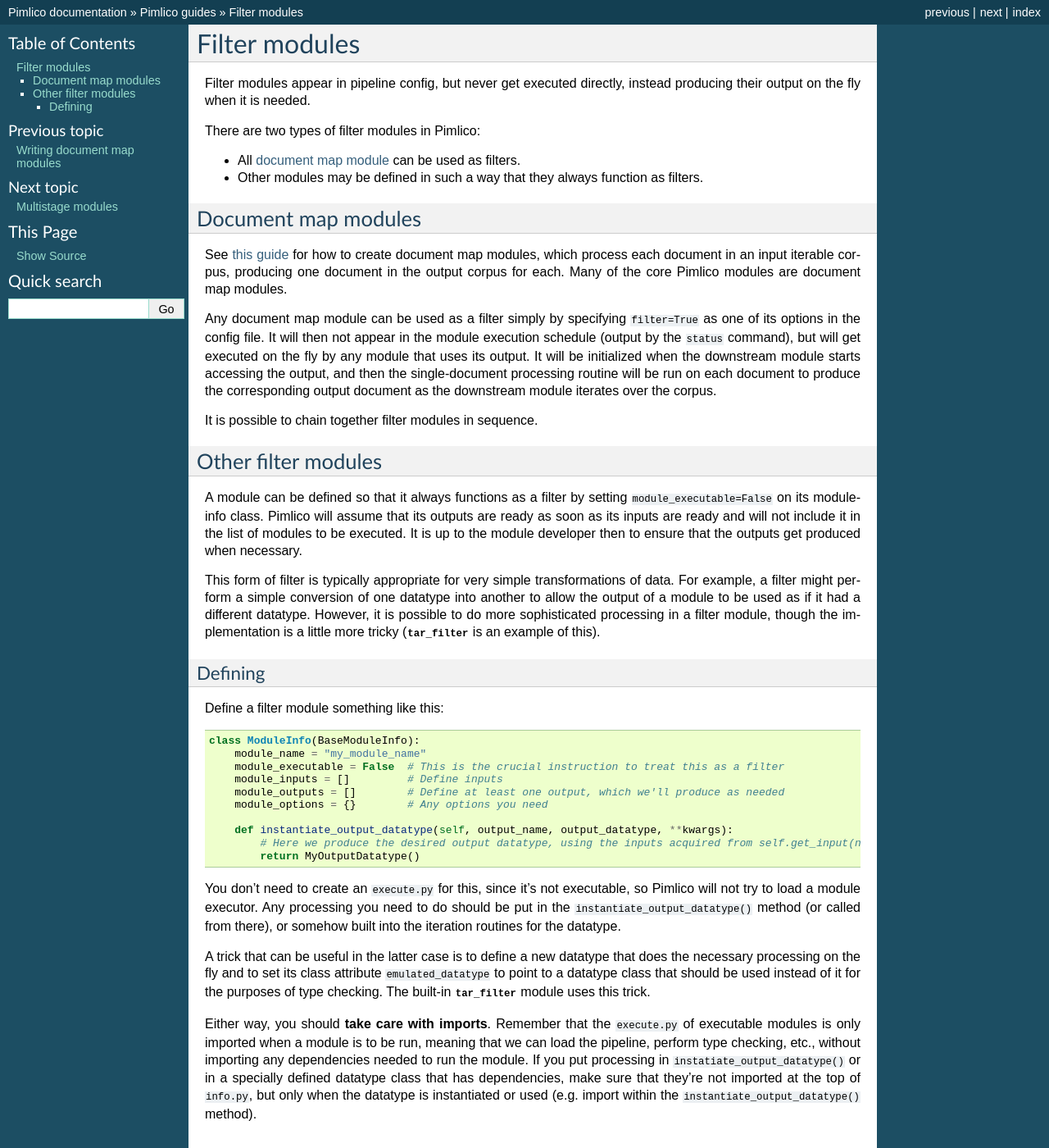
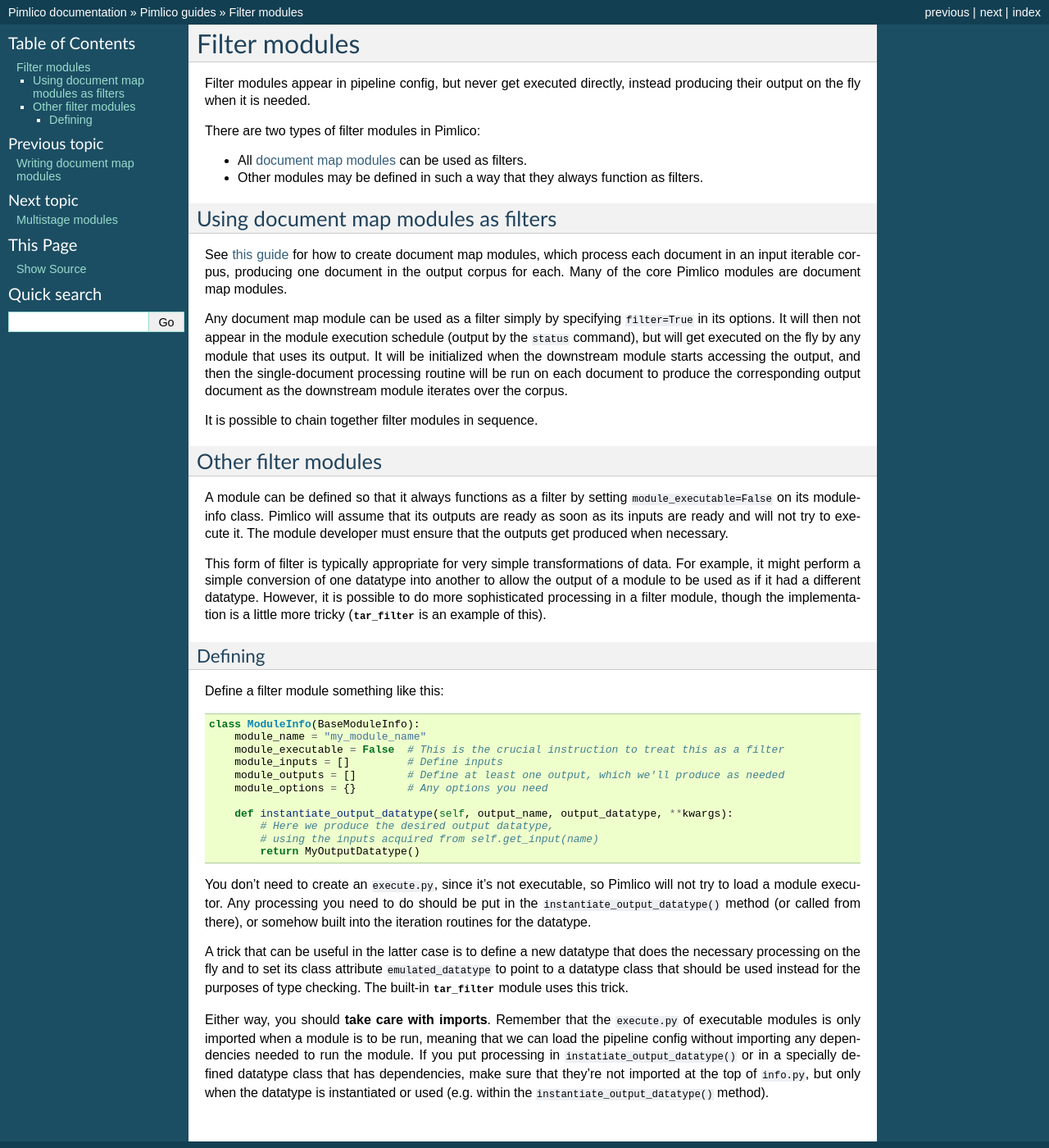
Before and after one commit to markgw/pimlico, a Sphinx documentation site: the page built from docs/guides/filters.rst, in a window 1280 px wide and 1400 px high. Shown: the whole window at 82% size. Built offline with Sphinx 7.4.7, drawn with Linux system fonts in a browser that asks for light colours; formulas are drawn with MathJax 3; the version number could not be read and is left out.

Commit message:
Tiny changes to new filters doc

```diff
--- a/docs/guides/filters.rst
+++ b/docs/guides/filters.rst
@@ -7,18 +7,18 @@
 
 There are two types of filter modules in Pimlico:
 
-* All :doc:`document map module <map_module>` can be used as filters.
+* All :doc:`document map modules <map_module>` can be used as filters.
 * Other modules may be defined in such a way that they always function as filters.
 
-Document map modules
-====================
+Using document map modules as filters
+=====================================
 
 See :doc:`this guide <map_module>` for how to create document map modules, which process each document in an
 input iterable corpus, producing one document in the output corpus for each. Many of the core Pimlico modules
 are document map modules.
 
-Any document map module can be used as a filter simply by specifying ``filter=True`` as one of its options in the
-config file. It will then not appear in the module execution schedule (output by the ``status`` command), but
+Any document map module can be used as a filter simply by specifying ``filter=True`` in its options.
+It will then not appear in the module execution schedule (output by the ``status`` command), but
 will get executed on the fly by any module that uses its output. It will be initialized when the downstream
 module starts accessing the output, and then the single-document processing routine will be run on each document
 to produce the corresponding output document as the downstream module iterates over the corpus.
@@ -30,10 +30,9 @@
 
 A module can be defined so that it always functions as a filter by setting ``module_executable=False`` on its
 module-info class. Pimlico will assume that its outputs are ready as soon as its inputs are ready and will not
-include it in the list of modules to be executed. It is up to the module developer then to ensure that the outputs
-get produced when necessary.
+try to execute it. The module developer must ensure that the outputs get produced when necessary.
 
-This form of filter is typically appropriate for very simple transformations of data. For example, a filter might
+This form of filter is typically appropriate for very simple transformations of data. For example, it might
 perform a simple conversion of one datatype into another to allow the output of a module to be used as if it
 had a different datatype. However, it is possible to do more sophisticated processing in a filter module, though
 the implementation is a little more tricky (:mod:`tar_filter <pimlico.modules.corpora.tar_filter>` is an example
@@ -54,21 +53,22 @@
        module_options = {}        # Any options you need
 
        def instantiate_output_datatype(self, output_name, output_datatype, **kwargs):
-           # Here we produce the desired output datatype, using the inputs acquired from self.get_input(name)
+           # Here we produce the desired output datatype,
+           # using the inputs acquired from self.get_input(name)
            return MyOutputDatatype()
 
-You don't need to create an ``execute.py`` for this, since it's not executable, so Pimlico will not try to load
+You don't need to create an ``execute.py``, since it's not executable, so Pimlico will not try to load
 a module executor. Any processing you need to do should be put in the ``instantiate_output_datatype()`` method
 (or called from there), or somehow built into the iteration routines for the datatype.
 
 A trick that can be useful in the latter case is to define a new datatype that does the necessary processing on
 the fly and to set its class attribute ``emulated_datatype`` to point to a datatype class that should be used
-instead of it for the purposes of type checking. The built-in :mod:`tar_filter <pimlico.modules.corpora.tar_filter>`
+instead for the purposes of type checking. The built-in :mod:`tar_filter <pimlico.modules.corpora.tar_filter>`
 module uses this trick.
 
 Either way, you should **take care with imports**.
 Remember that the ``execute.py`` of executable modules is only imported
-when a module is to be run, meaning that we can load the pipeline, perform type checking, etc., without importing
+when a module is to be run, meaning that we can load the pipeline config without importing
 any dependencies needed to run the module. If you put processing in ``instatiate_output_datatype()`` or in a
 specially defined datatype class that has dependencies, make sure that they're not imported at the top of ``info.py``,
-but only when the datatype is instantiated or used (e.g. import within the ``instantiate_output_datatype()`` method).
+but only when the datatype is instantiated or used (e.g. within the ``instantiate_output_datatype()`` method).
```
